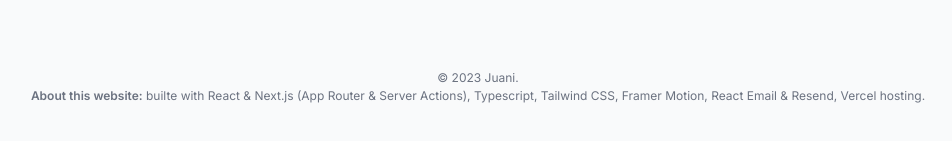
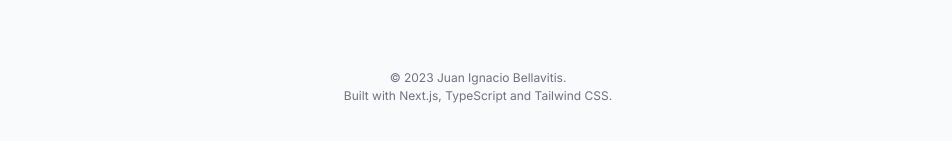
Before and after one commit to JuanIgnacioBellavitis/portfolio-website, a Next.js app: page / in a window 1280 px wide. Shown: the part 6287-6428 px from the top of the page, without its empty margins (162-1114 px from the left). Built offline with nearby package versions, Linux system fonts and the light colour scheme; no server answers.

Commit message:
fix(ui): use dynamic copyright year and simplify footer

```diff
--- a/components/Footer.tsx
+++ b/components/Footer.tsx
@@ -4,10 +4,10 @@ export default function Footer() {
   return (
     <footer className='mb-10 px-4 text-center text-gray-500'>
         <small className='mb-2 text-xs'>
-            &copy; 2023 Juani.
+            &copy; {new Date().getFullYear()} Juan Ignacio Bellavitis.
         </small>
         <p className='text-xs'>
-            <span className='font-semibold'>About this website:</span> builte with React & Next.js (App Router & Server Actions), Typescript, Tailwind CSS, Framer Motion, React Email & Resend, Vercel hosting.
+            Built with Next.js, TypeScript and Tailwind CSS.
         </p>
     </footer>
   )
```
